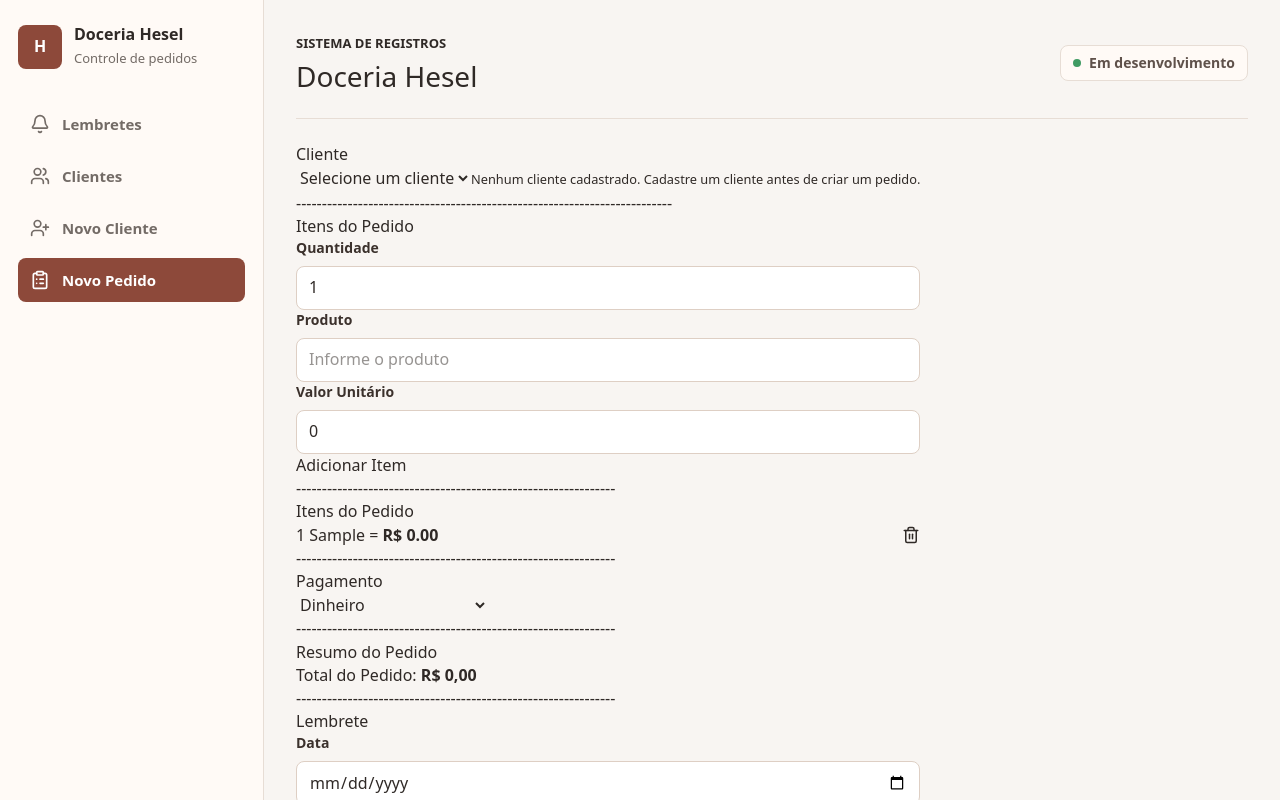
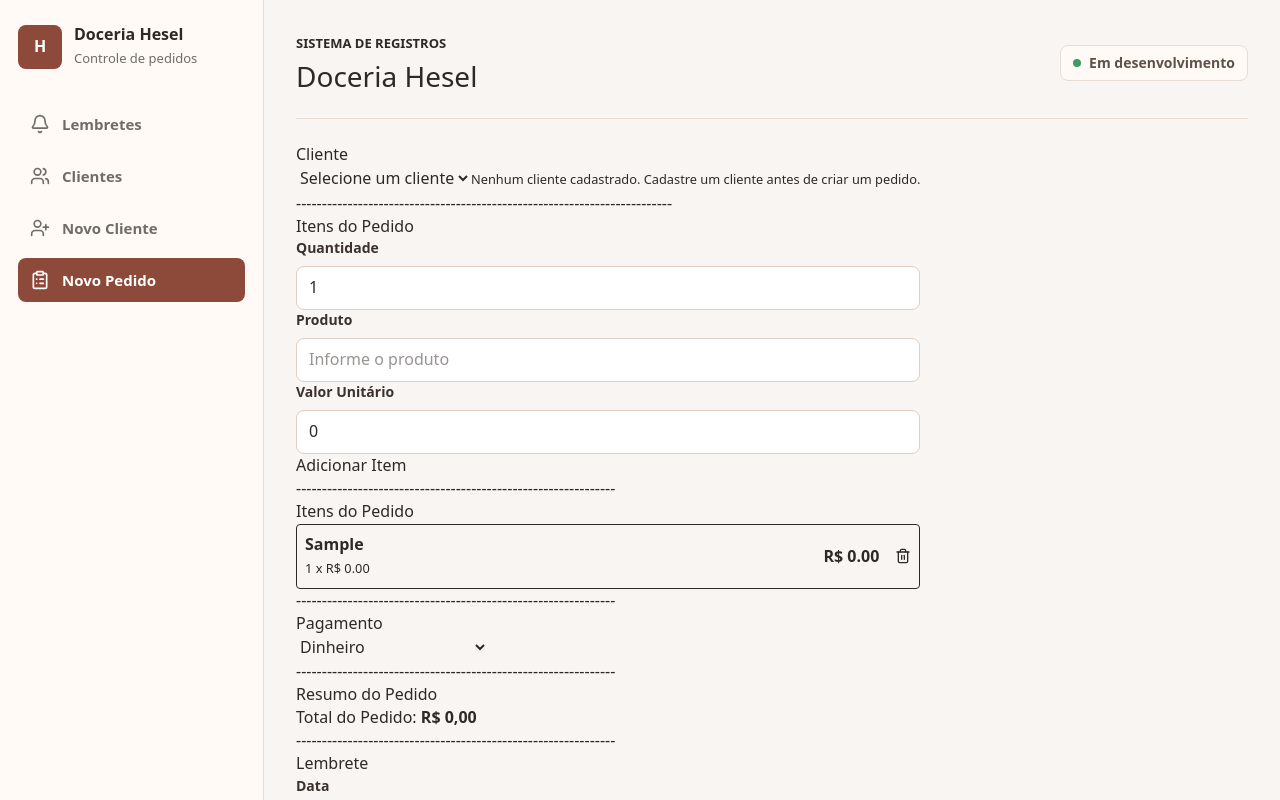
Before and after one commit to EdSantiag0/doceria-hesel, a React (Vite) app in the folder confectionery-crm/: page /novo-pedido in a window 1280 px wide. Both pictures are taken after typing "Sample" into the empty fields and a click on the button "Adicionar Item". Shown: the top 800 px of the page. Built offline with nearby package versions, Linux system fonts and the light colour scheme.

Commit message:
refactor: add OrderItemsList component

```diff
--- a/confectionery-crm/src/pages/NewOrder/components/OrderItemsList.tsx
+++ b/confectionery-crm/src/pages/NewOrder/components/OrderItemsList.tsx
@@ -0,0 +1,46 @@
+import type { OrderItem } from "../../../types/OrderItem";
+import { Trash2 } from "lucide-react";
+
+interface OrderItemsListProps {
+  items: OrderItem[];
+  onRemoveItem: (id: string) => void;
+}
+
+export function OrderItemsList({ items, onRemoveItem }: OrderItemsListProps) {
+  return (
+    <fieldset>
+      <legend>Itens do Pedido</legend>
+
+      {items.length === 0 ? (
+        <small>Nenhum item adicionado ao pedido.</small>
+      ) : (
+        <ul className="space-y-2">
+          {items.map((item) => (
+            <li
+              key={item.id}
+              className="flex items-center justify-between rounded border p-2"
+            >
+              <div>
+                <strong>{item.product}</strong>
+
+                <br />
+
+                <small>
+                  {item.quantity} x R$ {item.unitValue.toFixed(2)}
+                </small>
+              </div>
+
+              <div className="flex items-center gap-4">
+                <strong>R$ {item.total.toFixed(2)}</strong>
+
+                <button type="button" onClick={() => onRemoveItem(item.id)}>
+                  <Trash2 size={16} />
+                </button>
+              </div>
+            </li>
+          ))}
+        </ul>
+      )}
+    </fieldset>
+  );
+}
--- a/confectionery-crm/src/pages/NewOrder/index.tsx
+++ b/confectionery-crm/src/pages/NewOrder/index.tsx
@@ -6,12 +6,12 @@ import type { CreateOrderItemInput } from "../../types/OrderItem";
 import type { CreateOrderInput } from "../../types/Order";
 import { createOrder } from "../../services/orderStorage";
 import { toast } from "react-toastify";
-import { Trash2 } from "lucide-react";
 import { orderSchema } from "./schemas/orderSchema";
 import { calculateOrderTotal } from "./utils/calculateOrderTotal";
 import { calculateItemTotal } from "./utils/calculateItemTotal";
 import { ClientSelect } from "./components/ClientSelect";
 import { OrderItemsForm } from "./components/OrderItemsForm";
+import { OrderItemsList } from "./components/OrderItemsList";
 
 type OrderFormData = z.infer<typeof orderSchema>;
 type OrderFormErrors = Partial<Record<keyof OrderFormData, string>>;
@@ -49,12 +49,6 @@ export function NewOrder() {
     unitValue: 0,
   });
   //-------------------------------------------------------------------------
-  function handleDeleteItem(itemId: string) {
-    setFormData((prev) => ({
-      ...prev,
-      items: prev.items.filter((item) => item.id !== itemId),
-    }));
-  }
 
   function handleAddItem() {
     setFormData({
@@ -76,6 +70,13 @@ export function NewOrder() {
       quantity: 1,
       product: "",
       unitValue: 0,
+    });
+  }
+
+  function handleRemoveItem(id: string) {
+    setFormData({
+      ...formData,
+      items: formData.items.filter((item) => item.id !== id),
     });
   }
 
@@ -143,32 +144,10 @@ export function NewOrder() {
       </fieldset>
       --------------------------------------------------------------
       <fieldset>
-        <legend>Itens do Pedido</legend>
-
-        {formData.items.length === 0 && (
-          <small>Nenhum item adicionado ao pedido.</small>
-        )}
-        <ul>
-          {formData.items.map((item) => (
-            <li
-              key={item.id}
-              className="flex items-center justify-between gap-4"
-            >
-              <span>
-                {item.quantity} {item.product} ={" "}
-                <strong>R$ {item.total.toFixed(2)}</strong>
-              </span>
-
-              <button
-                type="button"
-                onClick={() => handleDeleteItem(item.id)}
-                title="Remover item"
-              >
-                <Trash2 size={18} />
-              </button>
-            </li>
-          ))}
-        </ul>
+        <OrderItemsList
+          items={formData.items}
+          onRemoveItem={handleRemoveItem}
+        />
       </fieldset>
       --------------------------------------------------------------
       <fieldset>
```
